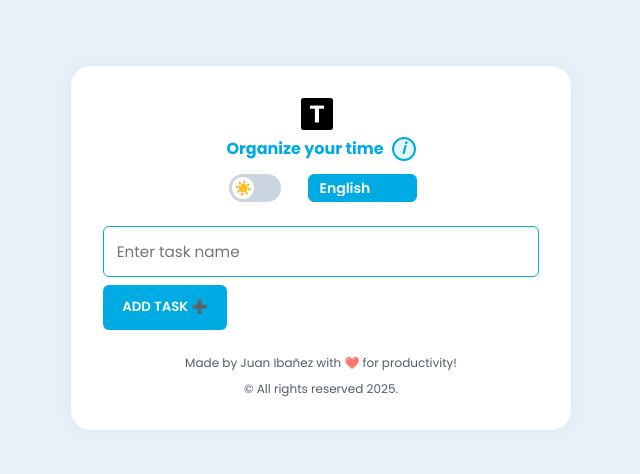
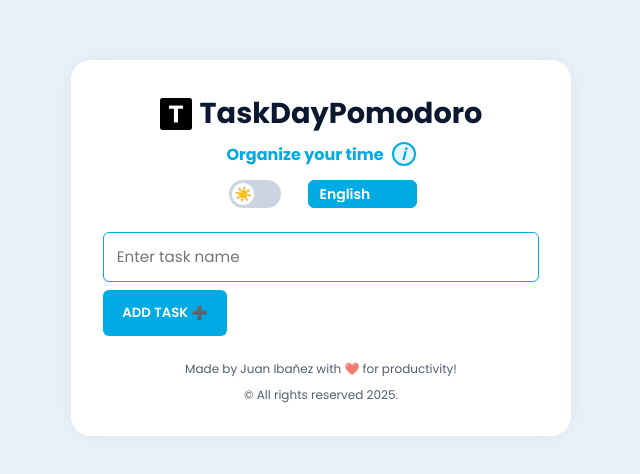
Before and after one commit to dev-juan-ibanez/task-day-pomodoro, a plain HTML site: page index.html in a window 1280 px wide. Shown: the part 152-626 px from the top of the page, without its empty margins (319-959 px from the left). Drawn offline with nearby package versions, Linux system fonts and the light colour scheme.

Commit message:
fix: add h2 TaskDayPomodoro

```diff
--- a/index.html
+++ b/index.html
@@ -16,7 +16,7 @@
     <header>
       <div class="title-row">
         <img src="assets/logo.png" alt="Logo TaskDayPomodoro" class="logo" />
-        <h1 id="title"></h1>
+        <h1 id="title">TaskDayPomodoro</h1>
       </div>
       <div class="subtitle-row">
         <h2 class="subtitle" id="subtitle"></h2>
```
